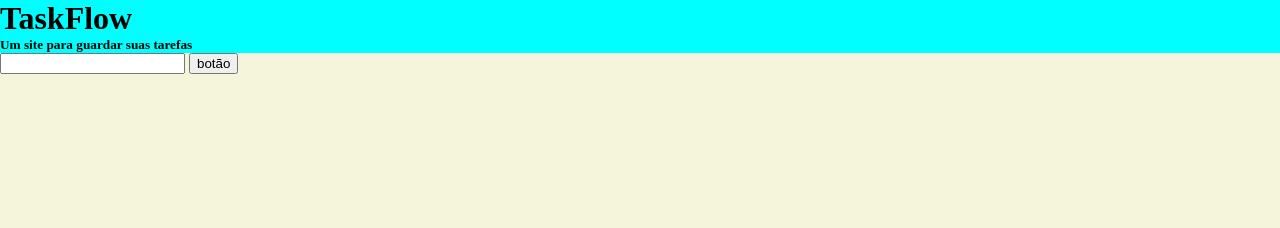
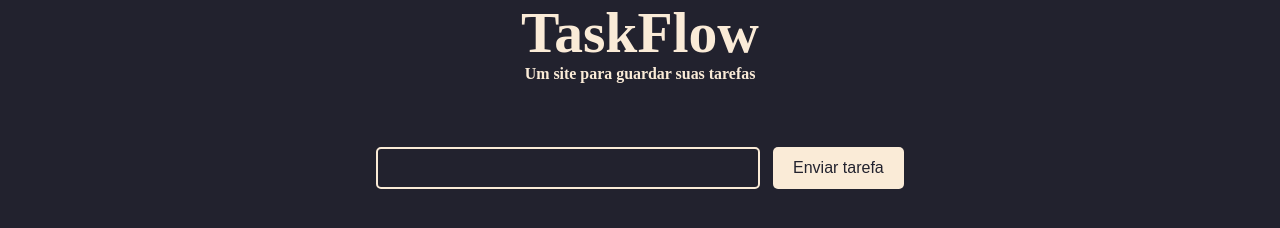
Before and after one commit to Suricato-Conquistador/TaskFlow, a plain HTML site: page index.html in a window 1280 px wide. Drawn offline with Linux system fonts and the light colour scheme.

Commit message:
[feat]: create home page

```diff
--- a/index.html
+++ b/index.html
@@ -8,16 +8,19 @@
 </head>
 <body>
     <header>
-        <h1>TaskFlow</h1>
-        <h5>Um site para guardar suas tarefas</h5>
+        <h1 class="title">TaskFlow</h1>
+        <h5 class="txt">Um site para guardar suas tarefas</h5>
     </header>
     <main>
-        <section>
-            <form action="">
-                <input type="text">
-                <button>botão</button>
-            </form>
-        </section>
+        <div class="forms">
+            <input type="text">
+            <button>Enviar tarefa</button>
+        </div>
+        <!-- <div class="taskarea">
+            <div class="taskbox">
+                <span>sexo</span>
+            </div>
+        </div> -->
     </main>
 </body>
 </html>
--- a/style.css
+++ b/style.css
@@ -3,9 +3,86 @@
 }
 
 body {
-    background-color: beige;
+    background-color: #22222e;
 }
 
 header {
-    background-color: aqua;
+    font-size: larger;
+    color:antiquewhite;
+    /* background-color: aqua; */
+
 }
+
+.title{
+
+    font-size: 300%;
+    align-items:center ;
+    text-align: center;
+}
+
+.txt{
+    font-weight: bold;
+    text-align: center;
+}
+
+.forms{
+    display:flex;
+    justify-content: center;
+    padding-top: 5%;
+}
+
+input {
+    padding: 10px;
+    font-size: 16px;
+    border: 2px solid antiquewhite;
+    border-radius: 5px; /* Bordas arredondadas */
+    outline: none; /* Retirar o contorno ao focar */
+    width: 30%; /* Largura total */
+    box-sizing: border-box; /* Inclui padding na largura total */
+    transition: border-color 0.3s ease-in-out;
+    background-color: #22222e;
+    color: antiquewhite;
+}
+
+input:focus {
+    /* border-color:rgb(126, 119, 109) ; Cor de borda quando o input está em foco */
+}
+
+button {
+    margin-left: 1%;
+    padding: 12px 20px;
+    background-color: antiquewhite; /* Cor de fundo */
+    /* color: rgb(61, 57, 51; */
+    color: #22222e;
+    font-size: 16px;
+    border: none;
+    border-radius: 5px; /* Bordas arredondadas */
+    cursor: pointer;
+    transition: background-color 0.3s ease;
+}
+
+button:hover {
+    background-color: rgb(126, 119, 109); /* Cor de fundo quando o botão é hover */
+}
+
+button:active {
+    background-color: rgb(85, 80, 74); /* Cor de fundo quando o botão é pressionado */
+}
+
+.taskarea{
+    display: flex;
+    margin-left: 1rem;
+    margin-top: 1rem;
+}
+
+.taskbox{
+
+    width: 33%;
+    height: 9rem; ;
+    background-color: green;
+    /* border-radius: 20%;  */
+}
+
+.task{
+
+}
```
